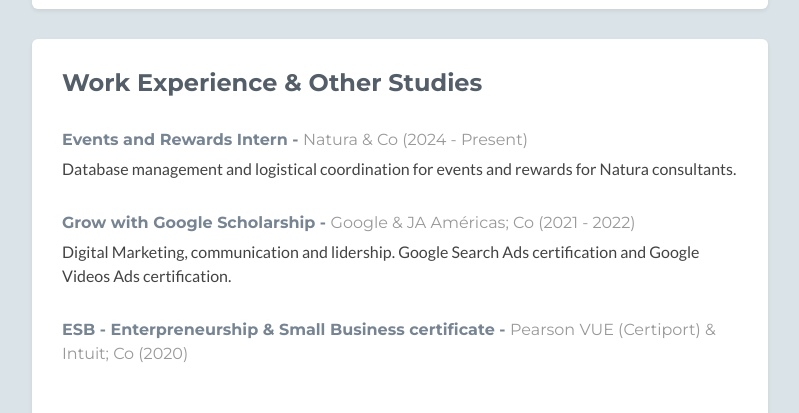
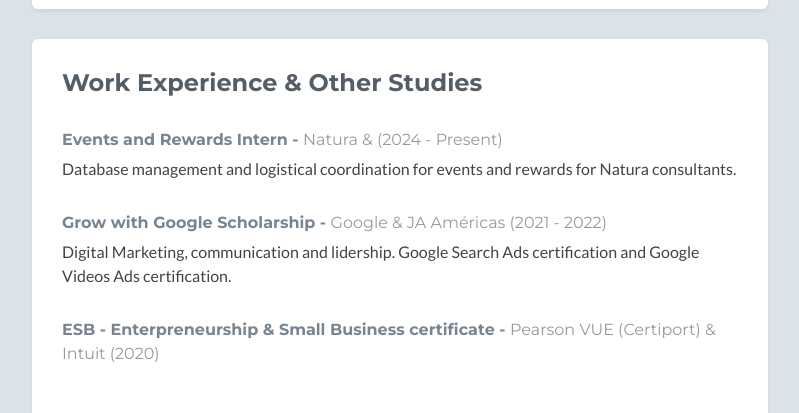
Before and after one commit to gianella-rocca/Portafolio, a plain HTML site: page index.html in a window 1280 px wide. Shown: the part 3000-3413 px from the top of the page, without its empty margins (50-849 px from the left). Drawn offline with nearby package versions, Linux system fonts and the light colour scheme; no server answers; a script that the page names is missing; some icons are missing.

Commit message:
Update index.html

```diff
--- a/index.html
+++ b/index.html
@@ -186,17 +186,17 @@
                         <h2 class="heading">Work Experience &amp; Other Studies</h2>
                         <div class="content">
                             <div class="item">
-                                <h3 class="title">Events and Rewards Intern - <span class="place"><a href="#">Natura &amp; Co </a></span> <span class="year">(2024 - Present)</span></h3>
+                                <h3 class="title">Events and Rewards Intern - <span class="place"><a href="#">Natura &amp </a></span> <span class="year">(2024 - Present)</span></h3>
                                 <p> Database management and logistical coordination for events and rewards for Natura consultants.</p>
                             </div><!--//item-->
 
 			    <div class="item">
-                                <h3 class="title">Grow with Google Scholarship - <span class="place"><a href="#">Google &amp; JA Américas; Co </a></span> <span class="year">(2021 - 2022)</span></h3>
+                                <h3 class="title">Grow with Google Scholarship - <span class="place"><a href="#">Google &amp; JA Américas </a></span> <span class="year">(2021 - 2022)</span></h3>
                                 <p> Digital Marketing, communication and lidership. Google Search Ads certification and Google Videos Ads certification. </p>
                             </div><!--//item-->
 
 			    <div class="item">
-                                <h3 class="title">ESB - Enterpreneurship &amp; Small Business certificate - <span class="place"><a href="#">Pearson VUE (Certiport) &amp; Intuit; Co </a></span> <span class="year">(2020)</span></h3>
+                                <h3 class="title">ESB - Enterpreneurship &amp; Small Business certificate - <span class="place"><a href="https://drive.google.com/file/d/1tX0a93pA8YEbszXNutOO6NdJTXpXuuRD/view">Pearson VUE (Certiport) &amp; Intuit </a></span> <span class="year">(2020)</span></h3>
                             </div><!--//item-->
 
                         </div><!--//content-->
```
